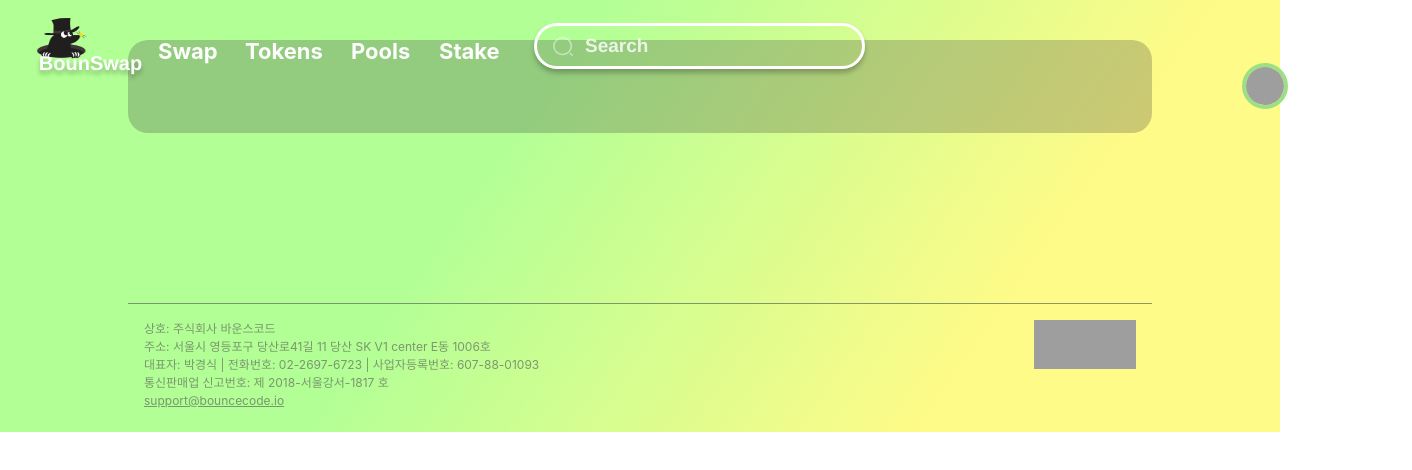
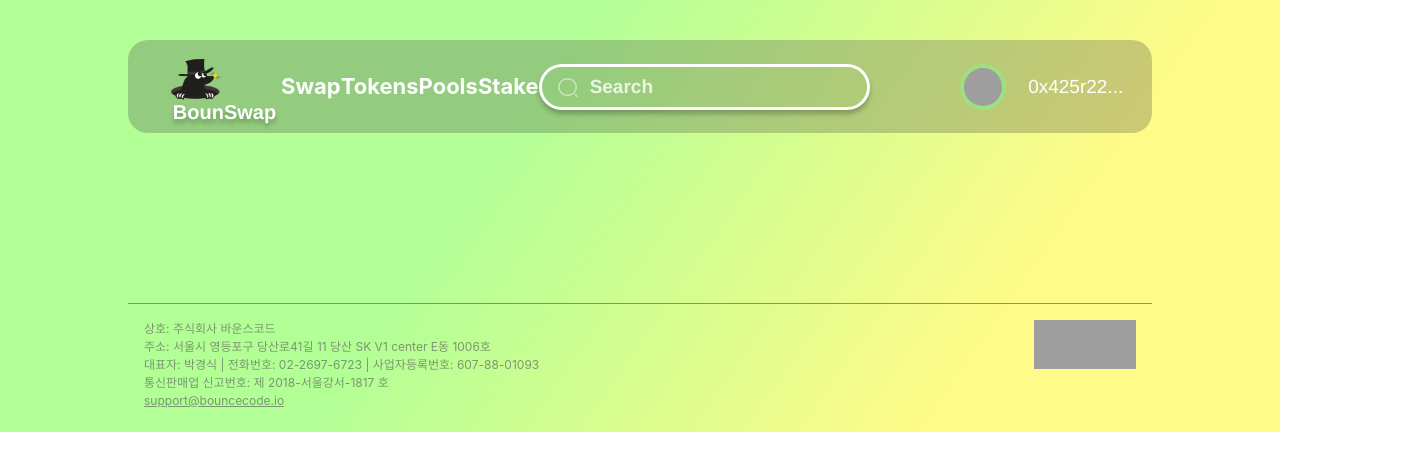
Before and after one commit to 9oodam/BounswapFront, a React (Create React App) app: page / in a window 1280 px wide. Shown: the top 470 px of the page, 1412 px wide, since content can reach past the window. Built offline with nearby package versions, Linux system fonts and the light colour scheme; grey boxes are pictures that could not be loaded.

Commit message:
Header edit

```diff
--- a/src/components/layout/HeaderBox/LogoArea.tsx
+++ b/src/components/layout/HeaderBox/LogoArea.tsx
@@ -2,10 +2,10 @@ import React from "react";
 const newLocal = "BounsIo_LOGO.png";
 
 const LogoArea = () => (
-  <div className="absolute w-[115px] h-[59px] top-[16px] left-[34px]">
-    <div className="relative w-[113px] h-[59px]">
+  <div className=" w-[115px] h-[59px] top-[16px] left-[34px]">
+    <div className=" w-[113px] h-[59px]">
       <img className="w-[56px] h-[44px]" src="/images/BounsIo_LOGO.png" />
-      <div className="absolute w-[113px] h-[23px] top-[36px] left-0 [text-shadow:0px_4px_4px_#00000040] [font-family:'Inter-Bold',Helvetica] font-bold text-white text-[20px] tracking-[0] leading-[normal] whitespace-nowrap">
+      <div className=" w-[113px] h-[23px] top-[36px] left-0 [text-shadow:0px_4px_4px_#00000040] [font-family:'Inter-Bold',Helvetica] font-bold text-white text-[20px] tracking-[0] leading-[normal] whitespace-nowrap">
         BounSwap
       </div>
     </div>
--- a/src/components/layout/HeaderBox/Navigation.tsx
+++ b/src/components/layout/HeaderBox/Navigation.tsx
@@ -11,18 +11,16 @@ const Navigation = () => {
   };
 
   return (
-    <div className="absolute top-[35px] left-[158px] w-[354px] h-[23px]">
+    <div className="flex w-[30%] justify-evenly">
       <Link
         to="/swap"
-        className={`absolute left-0 font-bold text-[22px] ${getTabStyle(
-          "/swap"
-        )}`}
+        className={` left-0 font-bold text-[22px] ${getTabStyle("/swap")}`}
       >
         Swap
       </Link>
       <Link
         to="/tokens"
-        className={`absolute left-[87px] font-bold text-[22px] ${getTabStyle(
+        className={` left-[87px] font-bold text-[22px] ${getTabStyle(
           "/tokens"
         )}`}
       >
@@ -30,7 +28,7 @@ const Navigation = () => {
       </Link>
       <Link
         to="/poolpair"
-        className={`absolute left-[193px] font-bold text-[22px] ${getTabStyle(
+        className={` left-[193px] font-bold text-[22px] ${getTabStyle(
           "/poolpair"
         )}`}
       >
@@ -38,7 +36,7 @@ const Navigation = () => {
       </Link>
       <Link
         to="/stake"
-        className={`absolute left-[281px] font-bold text-[22px] ${getTabStyle(
+        className={` left-[281px] font-bold text-[22px] ${getTabStyle(
           "/stake"
         )}`}
       >
--- a/src/components/layout/HeaderBox/SearchBox.tsx
+++ b/src/components/layout/HeaderBox/SearchBox.tsx
@@ -1,8 +1,8 @@
 import React from "react";
 
 const SearchBox = () => (
-  <div className="absolute w-[331px] h-[46px] top-[23px] left-[534px]">
-    <div className="relative h-[46px] rounded-[63px] overflow-hidden border-[3px] border-solid border-white shadow-[0px_4px_5px_#00000040]">
+  <div className="w-[50%] ">
+    <div className="w-[331px] relative h-[46px] rounded-[63px] overflow-hidden border-[3px] border-solid border-white shadow-[0px_4px_5px_#00000040]">
       <img
         className="absolute w-[22px] h-[21px] top-[10px] left-[15px]"
         alt="Search icon"
--- a/src/components/layout/HeaderBox/WalletInfo.tsx
+++ b/src/components/layout/HeaderBox/WalletInfo.tsx
@@ -1,7 +1,7 @@
 import React from "react";
 
-const WalletInfo = (): JSX.Element => (
-  <div className="relative w-[170px] h-[46px] top-[23px] left-[1114px]">
+const WalletInfo: React.FC = (): JSX.Element => (
+  <div className="relative w-[170px] h-[46px] ">
     <div className="absolute w-[46px] h-[46px] rounded-full border-custom-accent border-4 overflow-hidden top-0 left-0">
       <img
         className="w-full h-full object-cover"
--- a/src/components/layout/HeaderBox/index.tsx
+++ b/src/components/layout/HeaderBox/index.tsx
@@ -7,9 +7,8 @@ import LogoArea from "./LogoArea";
 const HeaderBox = (): JSX.Element => {
   return (
     <>
-      <div className="mx-auto flex justify-center items-center w-4/5 h-[93px] bg-[#37373740] rounded-[20px] mb-5 mt-10">
-        {/* <div className="relative w-full h-full"> */}
-        <div className="flex w-full h-full">
+      <div className="mx-auto pc:flex mobile:hidden justify-center items-center w-4/5 h-[93px] bg-[#37373740] rounded-[20px] mb-5 mt-10">
+        <div className="flex w-full h-full items-center justify-between pl-10 pr-10">
           <LogoArea />
           <Navigation />
           <SearchBox />
```
